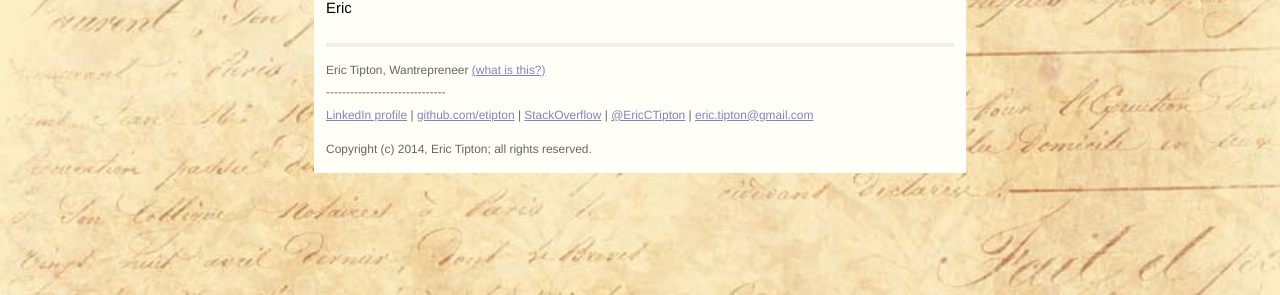
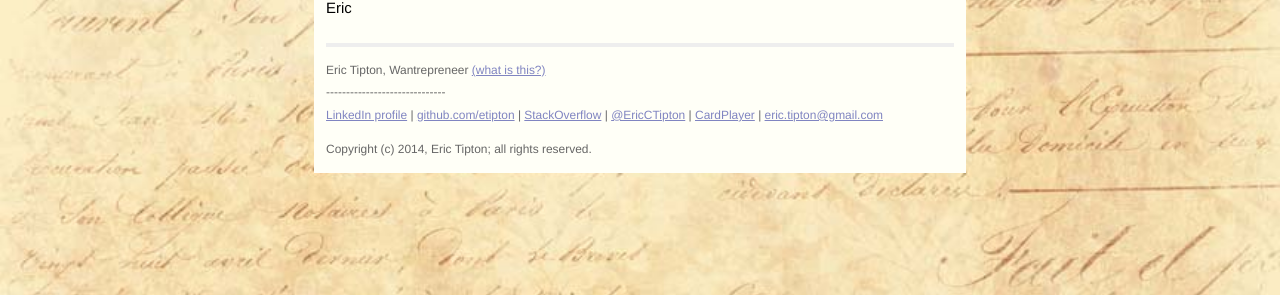
Before and after one commit to etipton/etipton.github.io, a Jekyll site: the page built from index.html, in a window 1280 px wide. Shown: the part 605-900 px from the top of the page. Built offline with Jekyll 4.4.1, drawn with Linux system fonts in a browser that asks for light colours; nearby versions of some CDN libraries; Markdown is read by kramdown in place of the engine named in the settings; the list of posts is cut into pages by our own code.

Commit message:
Add CP link to footer

```diff
--- a/_layouts/default.html
+++ b/_layouts/default.html
@@ -45,6 +45,7 @@
             <a href="https://github.com/etipton">github.com/etipton</a> |
             <a href="http://stackoverflow.com/users/1938879/etipton">StackOverflow</a> |
             <a href="http://www.twitter.com/EricCTipton">@EricCTipton</a> |
+            <a href="http://www.cardplayer.com/poker-players/79293-eric-tipton">CardPlayer</a> |
             <a href="mailto:eric.tipton@gmail.com">eric.tipton@gmail.com</a>
           </p>
           Copyright (c) 2014, Eric Tipton; all rights reserved.
```
